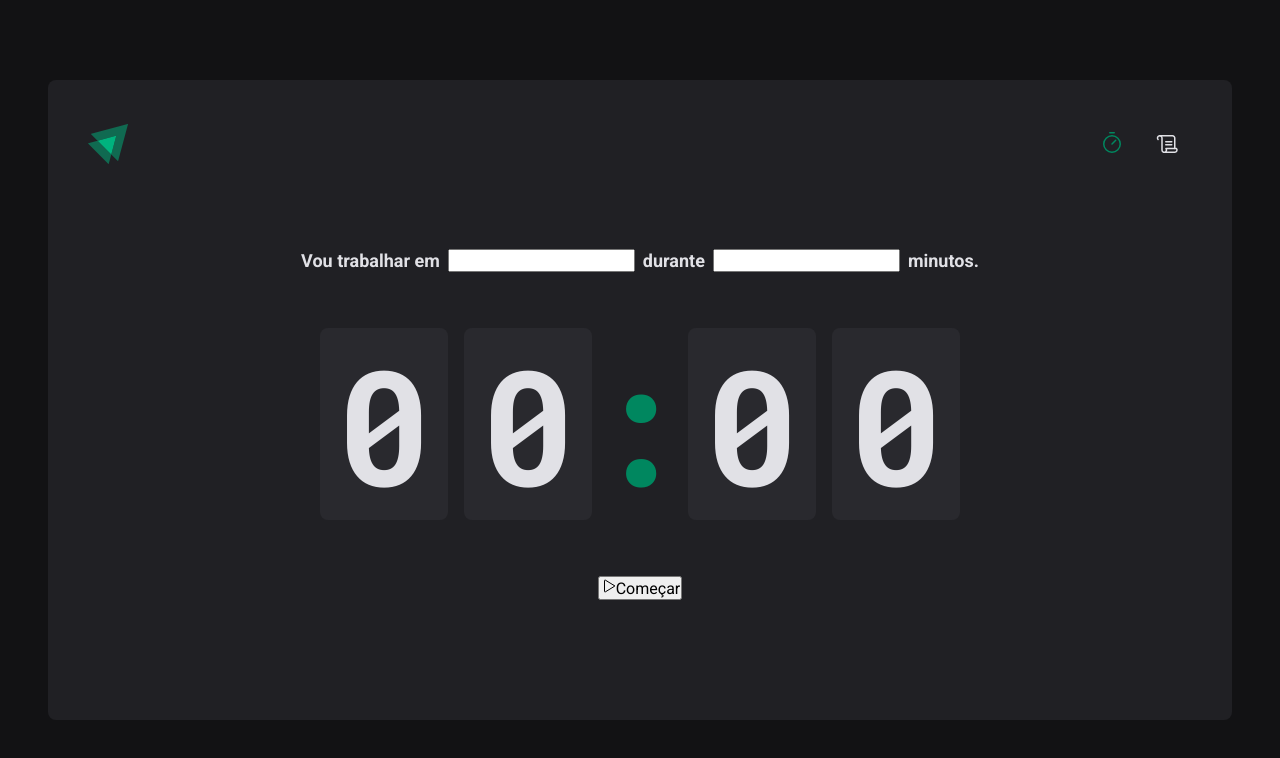
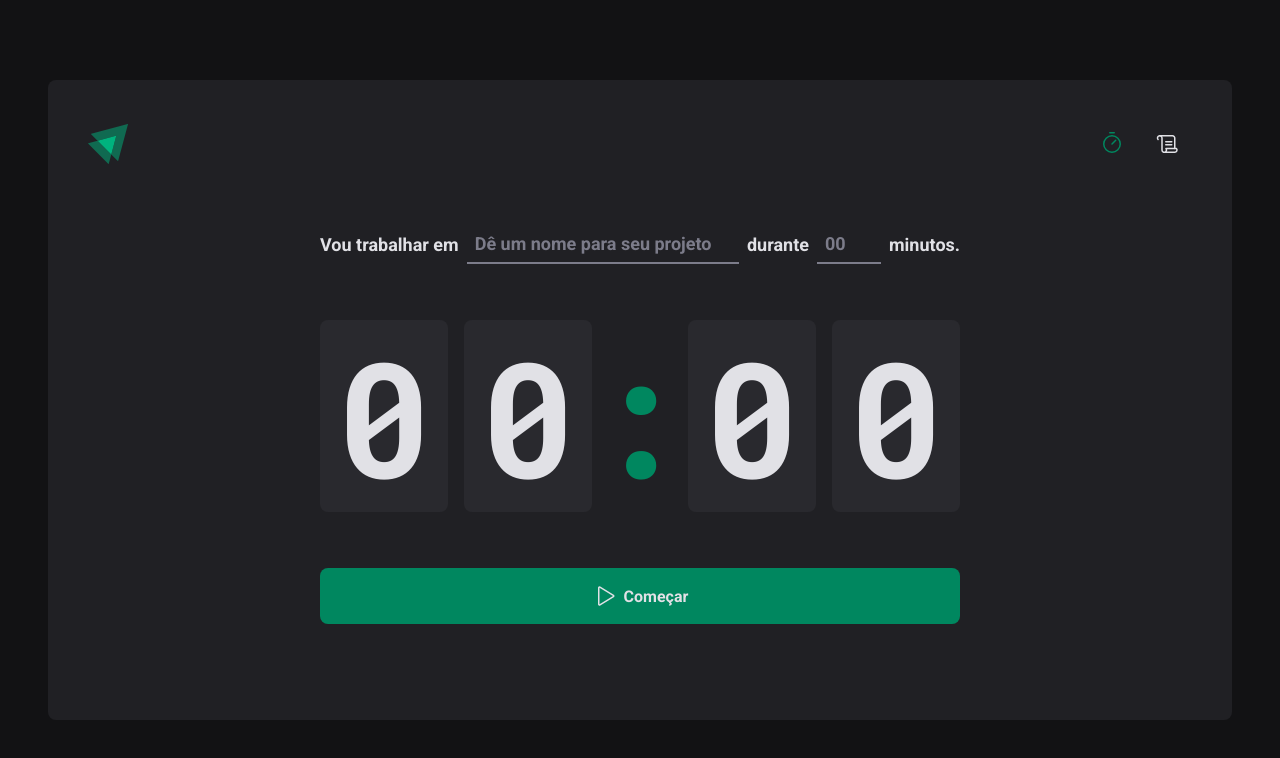
Before and after one commit to lucassprado/ignite-timer, a React (Vite) app: page / in a window 1280 px wide. Shown: the top 758 px of the page. Built offline with nearby package versions, Linux system fonts and the light colour scheme.

Commit message:
chore: home finished

```diff
--- a/src/pages/Home/index.tsx
+++ b/src/pages/Home/index.tsx
@@ -4,7 +4,10 @@ import {
   CountdownContainer,
   FormContainer,
   HomeContainer,
+  MinutesAmountInput,
   Separator,
+  StartCountdownButton,
+  TaskInput,
 } from './styles'
 
 export function Home() {
@@ -13,10 +16,14 @@ export function Home() {
       <form action="">
         <FormContainer>
           <label htmlFor="task">Vou trabalhar em</label>
-          <input id="task" />
+          <TaskInput id="task" placeholder="Dê um nome para seu projeto" />
 
           <label htmlFor="minutesAmount">durante</label>
-          <input type="number" id="minutesAmount" />
+          <MinutesAmountInput
+            type="number"
+            id="minutesAmount"
+            placeholder="00"
+          />
 
           <span>minutos.</span>
         </FormContainer>
@@ -29,10 +36,10 @@ export function Home() {
           <span>0</span>
         </CountdownContainer>
 
-        <button type="submit">
-          <Play />
+        <StartCountdownButton type="submit">
+          <Play size={24} />
           Começar
-        </button>
+        </StartCountdownButton>
       </form>
     </HomeContainer>
   )
--- a/src/pages/Home/styles.ts
+++ b/src/pages/Home/styles.ts
@@ -25,8 +25,37 @@ export const FormContainer = styled.div`
 
   font-size: 1.125rem;
   font-weight: bold;
+  color: ${(props) => props.theme['gray-100']};
   flex-wrap: wrap;
+`
+
+const BaseInput = styled.input`
+  height: 2.5rem;
+  padding: 0 0.5rem;
+  background: transparent;
+  border: 0;
+  border-bottom: 2px solid ${(props) => props.theme['gray-500']};
+
+  font-weight: bold;
+  font-size: 1.125rem;
   color: ${(props) => props.theme['gray-100']};
+
+  &:focus {
+    box-shadow: none;
+    border-color: ${(props) => props.theme['green-500']};
+  }
+
+  &::placeholder {
+    color: ${(props) => props.theme['gray-500']};
+  }
+`
+
+export const TaskInput = styled(BaseInput)`
+  flex: 1;
+`
+
+export const MinutesAmountInput = styled(BaseInput)`
+  width: 4rem;
 `
 
 export const CountdownContainer = styled.div`
@@ -39,7 +68,7 @@ export const CountdownContainer = styled.div`
   gap: 1rem;
 
   span {
-    background-color: ${(props) => props.theme['gray-700']};
+    background: ${(props) => props.theme['gray-700']};
     padding: 2rem 1rem;
     border-radius: 8px;
   }
@@ -55,3 +84,30 @@ export const Separator = styled.div`
   justify-content: center;
   overflow: hidden;
 `
+
+export const StartCountdownButton = styled.button`
+  width: 100%;
+  padding: 1rem;
+
+  background: ${(props) => props.theme['green-500']};
+  border: 0;
+  border-radius: 8px;
+
+  display: flex;
+  align-items: center;
+  justify-content: center;
+  gap: 0.5rem;
+
+  font-weight: bold;
+  color: ${(props) => props.theme['gray-100']};
+  cursor: pointer;
+
+  &:enabled:hover {
+    background: ${(props) => props.theme['green-700']};
+  }
+
+  &:disabled {
+    opacity: 0.7;
+    cursor: not-allowed;
+  }
+`
```
